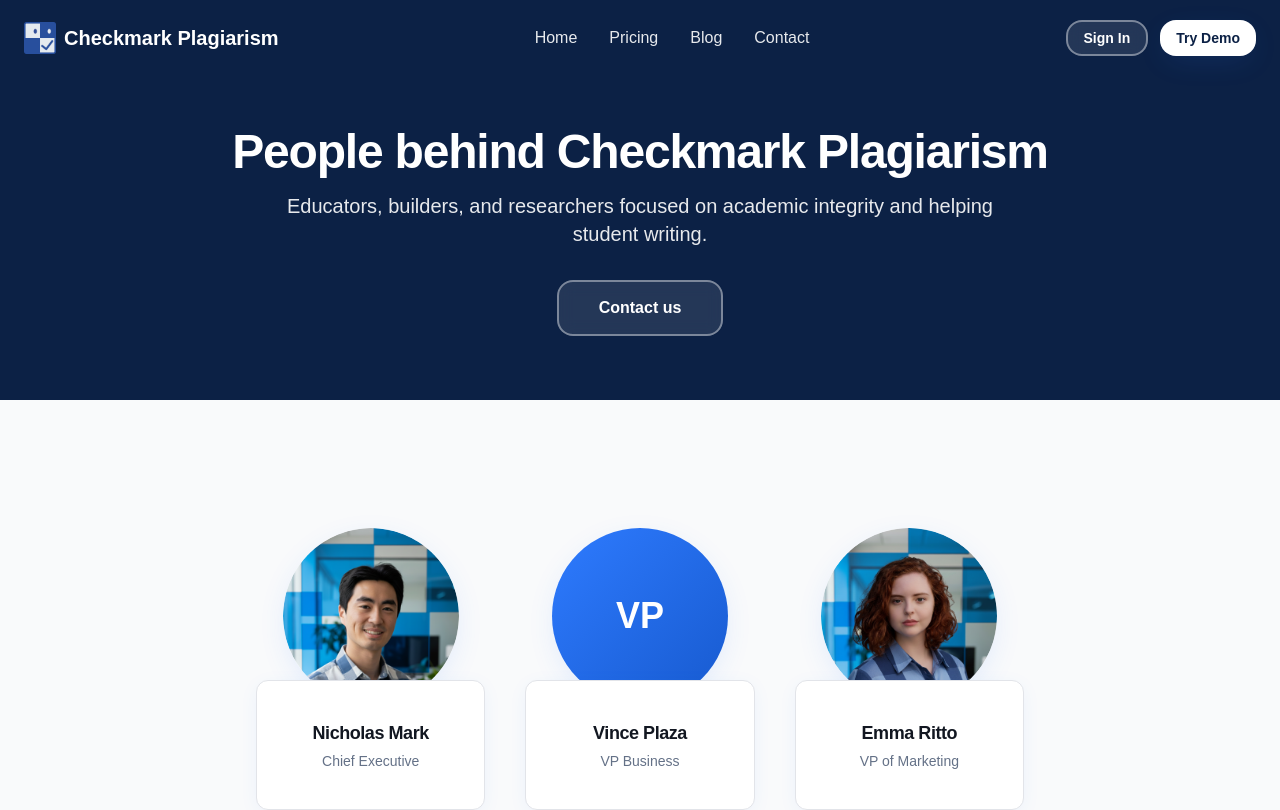
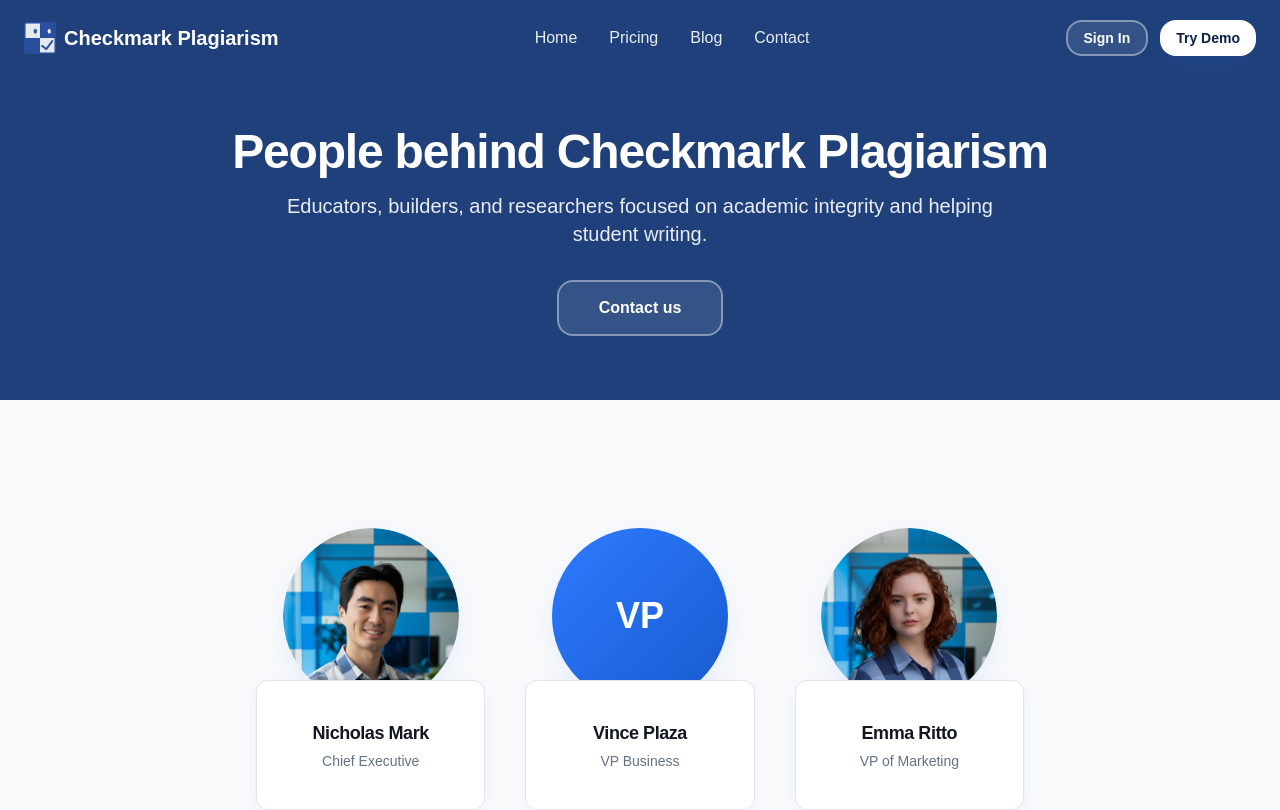
Before and after one commit to Checkmark-Plagiarism/checkmark-plagiarism-public-website, a Next.js app: page /about in a window 1280 px wide. Shown: the top 810 px of the page. Built offline with nearby package versions, Linux system fonts and the light colour scheme; no server answers.

Commit message:
update feature link, make feature page unreachable

```diff
--- a/src/app/about/page.tsx
+++ b/src/app/about/page.tsx
@@ -53,7 +53,7 @@ export default function TeamPage() {
   return (
     <main>
       {/* Hero */}
-      <section className="text-center mb-16 bg-brand-900 pt-32 pb-16">
+      <section className="text-center mb-16 bg-brand-700 pt-32 pb-16">
         <div className="container mx-auto px-4">
           <h1 className="text-4xl md:text-5xl font-bold text-white">
             People behind Checkmark Plagiarism
--- a/src/app/pricing/page.tsx
+++ b/src/app/pricing/page.tsx
@@ -192,7 +192,7 @@ export default function PricingPage() {
               <LinkButton href="/contact" variant="outline-white" size="xl">
                 Request a quote <ArrowRight className="ml-2 h-4 w-4" />
               </LinkButton>
-              <LinkButton href="/features" variant="outline-white" size="xl">
+              <LinkButton href="/#features" variant="outline-white" size="xl">
                 Explore features
               </LinkButton>
             </div>
```
